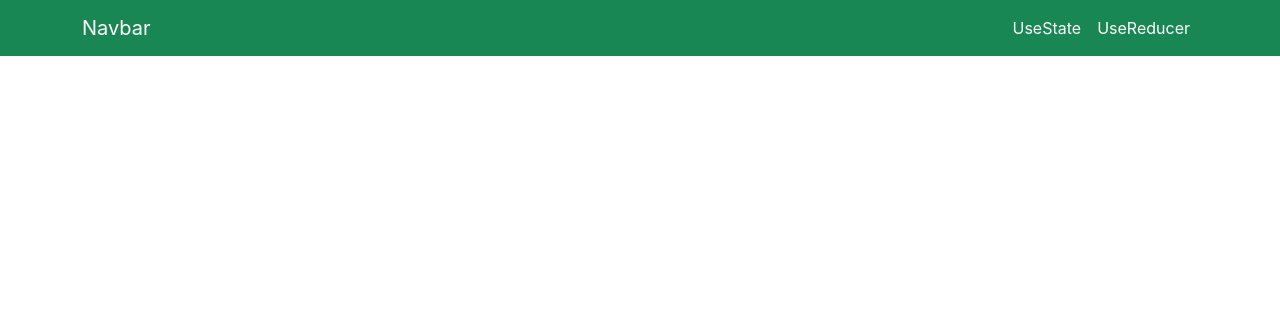
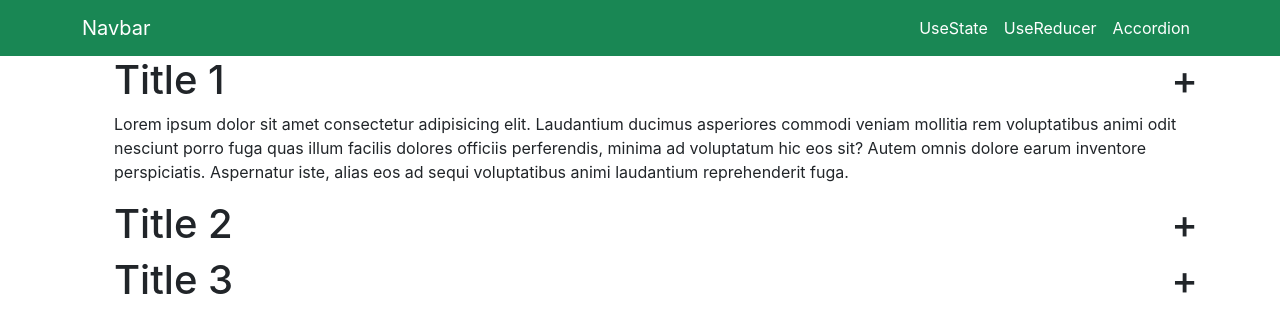
Before and after one commit to subhomoyprojects/react_task, a React (Create React App) app: page /accordion in a window 1280 px wide. Shown: the top 332 px of the page. Built offline with nearby package versions, Linux system fonts and the light colour scheme.

Commit message:
api call addd

```diff
--- a/src/App.css
+++ b/src/App.css
@@ -35,3 +35,20 @@
 .common-gap {
   padding-block: 40px;
 }
+img {
+  max-width: 100%;
+}
+.accordion-holder li {
+  list-style-type: none;
+}
+.accordion-holder li p {
+  display: none;
+}
+.accordion-holder li.active p {
+  display: block;
+}
+.accordion-holder li h1 {
+  display: flex;
+  align-items: center;
+  justify-content: space-between;
+}
--- a/src/App.js
+++ b/src/App.js
@@ -3,6 +3,7 @@ import "./App.css";
 import Header from "./Header";
 import UseStateComponent from "./UseStateComponent/UseStateComponent";
 import UseReducerComponent from "./UseReducerComponent/UseReducerComponent";
+import Accordion from "./UseStateComponent/Accordion";
 
 function App() {
   return (
@@ -12,6 +13,7 @@ function App() {
         <Routes>
           <Route path="/" element={<UseStateComponent />} />
           <Route path="/useReducer" element={<UseReducerComponent />} />
+          <Route path="/accordion" element={<Accordion />} />
         </Routes>
       </Router>
     </div>
--- a/src/Header.jsx
+++ b/src/Header.jsx
@@ -24,6 +24,11 @@ export default function Header() {
                   UseReducer
                 </Link>
               </li>
+              <li className="nav-item">
+                <Link className="nav-link active" aria-current="page" to="/accordion">
+                  Accordion
+                </Link>
+              </li>
             </ul>
           </div>
         </div>
--- a/src/UseReducerComponent/UseReducerComponent.jsx
+++ b/src/UseReducerComponent/UseReducerComponent.jsx
@@ -1,10 +1,35 @@
-import React from "react";
+import React, { useReducer, useEffect } from "react";
+
+const initialState = [];
+
+const render = (state, action) => {
+  switch (action.type) {
+    case "API_GET": {
+      return action.payload;
+    }
+    default: {
+      return state;
+    }
+  }
+};
 
 export default function UseReducerComponent() {
+  const [state, dispatch] = useReducer(render, initialState);
+
+  useEffect(() => {
+    fetch(`https://fakestoreapi.com/products`)
+      .then((element) => element.json())
+      .then((data) => dispatch({ type: "API_GET", payload: data }))
+      .catch((err) => err);
+  }, []);
+
   return (
     <>
       <div className="container common-gap">
-        <h1>UseReducerComponent</h1>
+        {Array.isArray(state) &&
+          state.map((item) => {
+            return <h1 key={item.id}>{item.title}</h1>;
+          })}
       </div>
     </>
   );
--- /dev/null
+++ b/src/UseStateComponent/Accordion.jsx
@@ -0,0 +1,38 @@
+import React, { useState } from "react";
+
+export default function Accordion() {
+  const [state, setState] = useState(0);
+  return (
+    <div className="container">
+      <ul className="accordion-holder">
+        <li className="active">
+          <h1>
+            Title 1 <span>+</span>
+          </h1>
+          <p>
+            Lorem ipsum dolor sit amet consectetur adipisicing elit. Laudantium ducimus asperiores commodi veniam mollitia rem voluptatibus animi odit nesciunt porro fuga quas illum facilis dolores officiis perferendis, minima ad voluptatum hic eos
+            sit? Autem omnis dolore earum inventore perspiciatis. Aspernatur iste, alias eos ad sequi voluptatibus animi laudantium reprehenderit fuga.
+          </p>
+        </li>
+        <li>
+          <h1>
+            Title 2 <span>+</span>
+          </h1>
+          <p>
+            Lorem ipsum dolor sit amet consectetur adipisicing elit. Laudantium ducimus asperiores commodi veniam mollitia rem voluptatibus animi odit nesciunt porro fuga quas illum facilis dolores officiis perferendis, minima ad voluptatum hic eos
+            sit? Autem omnis dolore earum inventore perspiciatis. Aspernatur iste, alias eos ad sequi voluptatibus animi laudantium reprehenderit fuga.
+          </p>
+        </li>
+        <li>
+          <h1>
+            Title 3 <span>+</span>
+          </h1>
+          <p>
+            Lorem ipsum dolor sit amet consectetur adipisicing elit. Laudantium ducimus asperiores commodi veniam mollitia rem voluptatibus animi odit nesciunt porro fuga quas illum facilis dolores officiis perferendis, minima ad voluptatum hic eos
+            sit? Autem omnis dolore earum inventore perspiciatis. Aspernatur iste, alias eos ad sequi voluptatibus animi laudantium reprehenderit fuga.
+          </p>
+        </li>
+      </ul>
+    </div>
+  );
+}
--- a/src/UseStateComponent/UseStateComponent.jsx
+++ b/src/UseStateComponent/UseStateComponent.jsx
@@ -1,6 +1,9 @@
 import React, { useState } from "react";
 import Component1 from "./Component1";
 import Component2 from "./Component2";
+
+import LightOff from "../images/pic_bulboff.gif";
+import LightOn from "../images/pic_bulbon.gif";
 
 export default function UseStateComponent() {
   // Toggle Component
@@ -20,12 +23,12 @@ export default function UseStateComponent() {
     }
   };
 
-  // Color Change
+  // switch on off
+
+  const [light, setLight] = useState(true);
 
   return (
     <>
-      {/* Toggle Component create koro akta useState die  */}
-
       <div className="container common-gap">
         <h2>Toggle</h2>
         {toggleComponent ? <Component1 /> : <Component2 />}
@@ -54,6 +57,18 @@ export default function UseStateComponent() {
             <option value="blue">Blue</option>
           </select>
         </div>
+        <div>
+          <h2>Light On Light off</h2>
+          <img src={light ? LightOff : LightOn} alt="" />
+          <button
+            type="button"
+            onClick={() => {
+              setLight((lightState) => !lightState);
+            }}
+          >
+            {light ? "Light On" : "Light Off"}
+          </button>
+        </div>
       </div>
     </>
   );
```
Also changed, not shown: note.txt (added), src/images/pic_bulboff.gif (added), src/images/pic_bulbon.gif (added).
